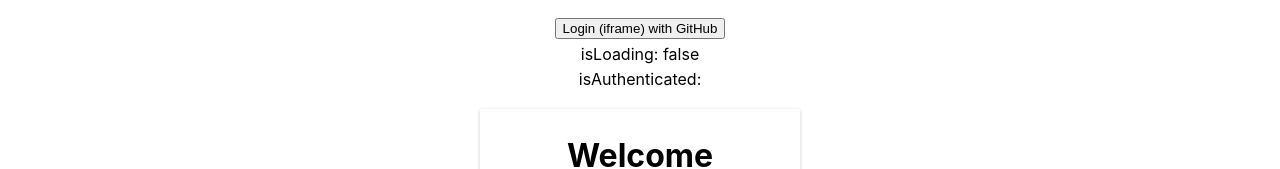
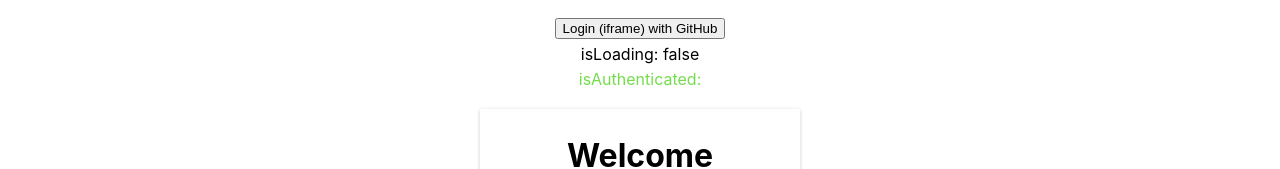
Before and after one commit to Cl3r1k/pomodo-react, a React (Create React App) app: page /login in a window 1280 px wide. Shown: the part 368-537 px from the top of the page. Built offline with nearby package versions, Linux system fonts and the light colour scheme; no server answers.

Commit message:
refactor: update 'LoginGithubWithPopup' component

```diff
--- a/src/components/LoginGithubWithPopup/styles.module.scss
+++ b/src/components/LoginGithubWithPopup/styles.module.scss
@@ -14,3 +14,7 @@
 .error {
   color: red;
 }
+
+.authText {
+  color: #75dd4b;
+}
--- a/src/metadata.json
+++ b/src/metadata.json
@@ -1 +1 @@
-{ "build": "1421", "version": "0.1.0.1421" }
+{ "build": "1422", "version": "0.1.0.1422" }
```
